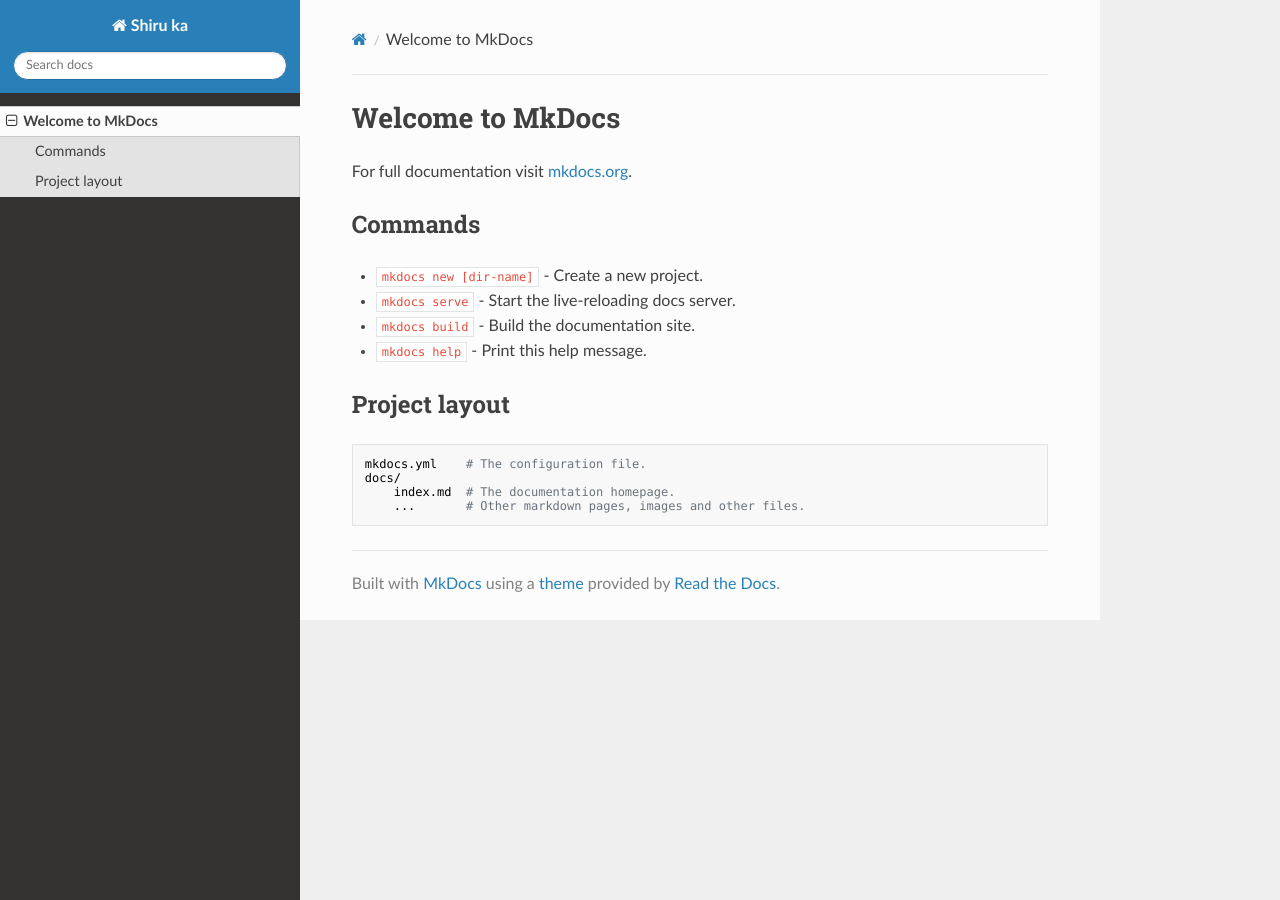
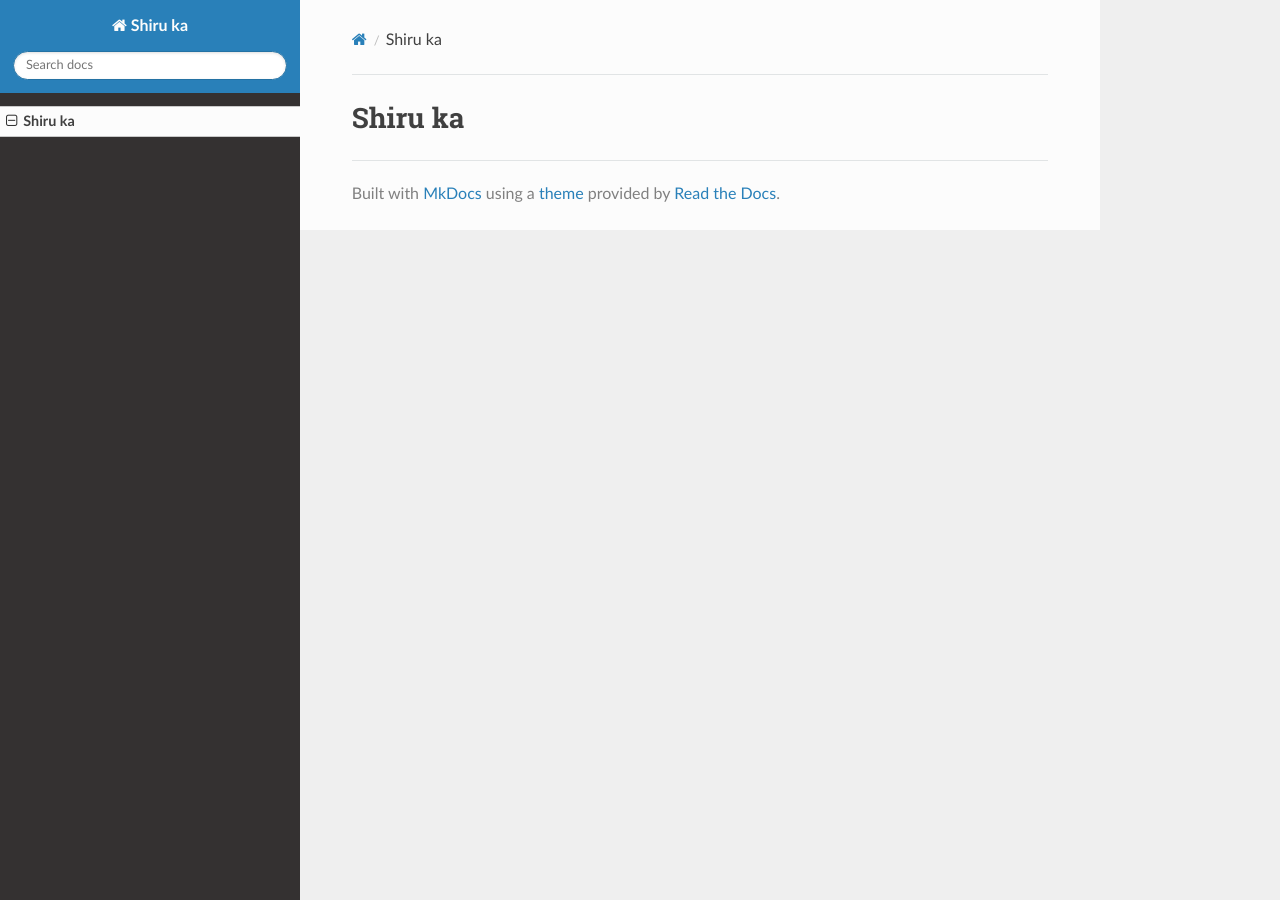
Before and after one commit to shiruka/docs.shiruka.net, an MkDocs documentation site: the page built from docs/index.md, in a window 1280 px wide. Built offline with MkDocs 1.6.1, drawn with Linux system fonts in a browser that asks for light colours; nearby versions of some CDN libraries.

Commit message:
Update index.md

```diff
--- a/docs/index.md
+++ b/docs/index.md
@@ -1,17 +1 @@
-# Welcome to MkDocs
-
-For full documentation visit [mkdocs.org](https://mkdocs.org).
-
-## Commands
-
-* `mkdocs new [dir-name]` - Create a new project.
-* `mkdocs serve` - Start the live-reloading docs server.
-* `mkdocs build` - Build the documentation site.
-* `mkdocs help` - Print this help message.
-
-## Project layout
-
-    mkdocs.yml    # The configuration file.
-    docs/
-        index.md  # The documentation homepage.
-        ...       # Other markdown pages, images and other files.
+# Shiru ka
```
